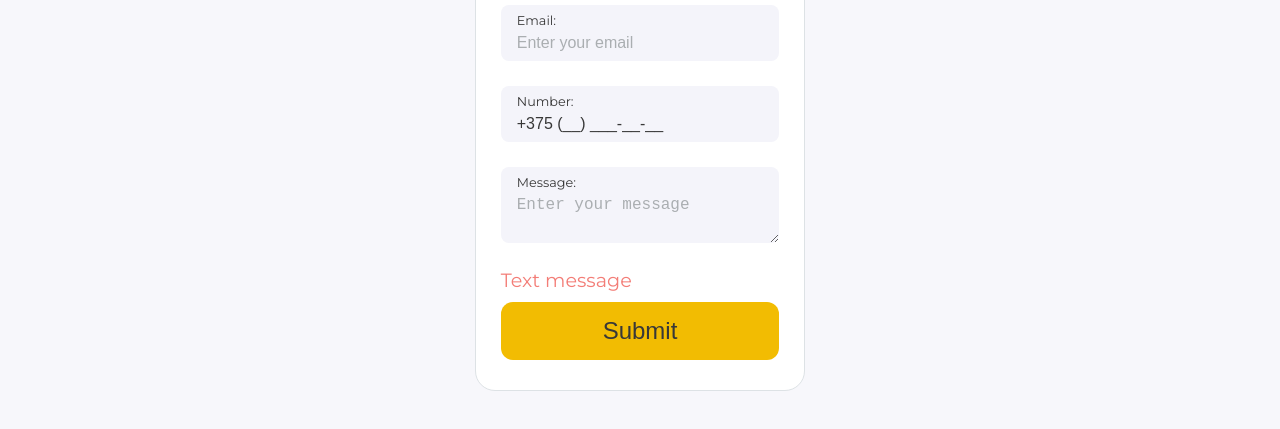
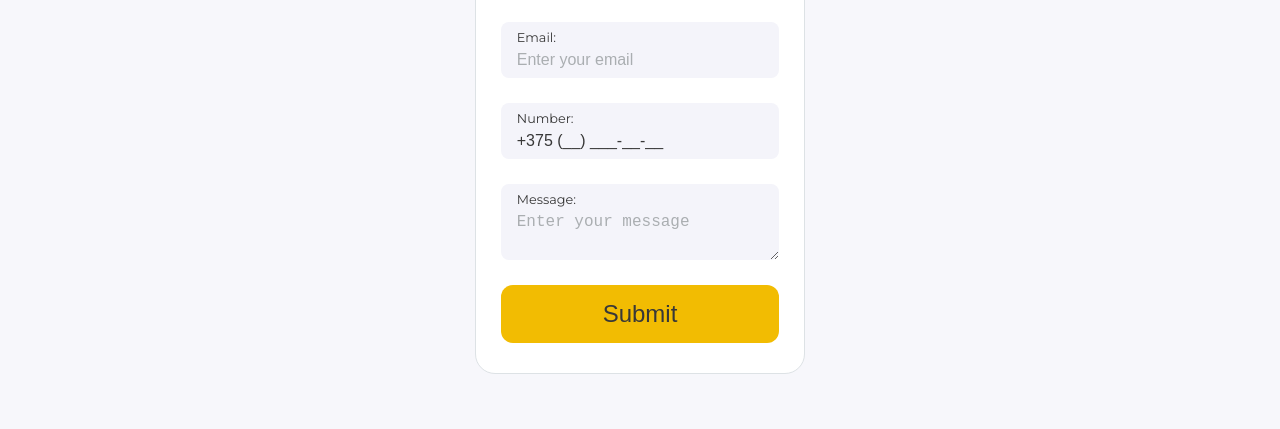
Before and after one commit to ArtyomKr/js-styled-form, a website built with webpack: page src/index.html in a window 1280 px wide. Shown: the part 323-752 px from the top of the page. Built offline with nearby package versions, Linux system fonts and the light colour scheme.

Commit message:
feat: make text message hidden by default, add 'autocomplete' to button for firefox

```diff
--- a/src/index.html
+++ b/src/index.html
@@ -42,8 +42,8 @@
                             <p class="textfield__error-text">Text error</p>
                         </div>
 
-                        <p class="form__message form__message-success form__message-error">Text message</p>
-                        <button class="button" type="submit">Submit</button>
+                        <p class="form__message">Text message</p>
+                        <button class="button" type="submit" autocomplete="off">Submit</button>
                     </form>
 
                     <div class="modal">
```
